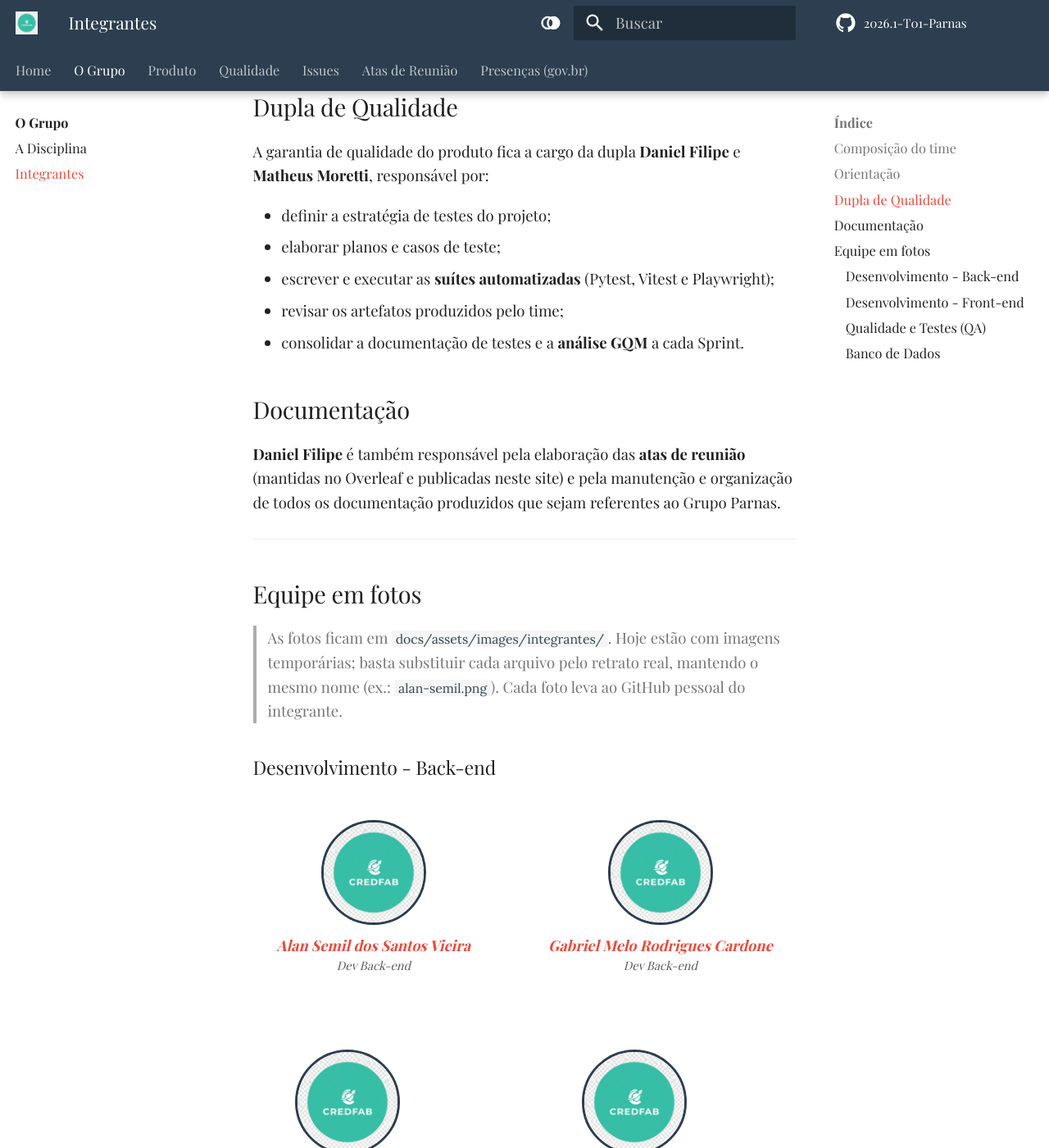
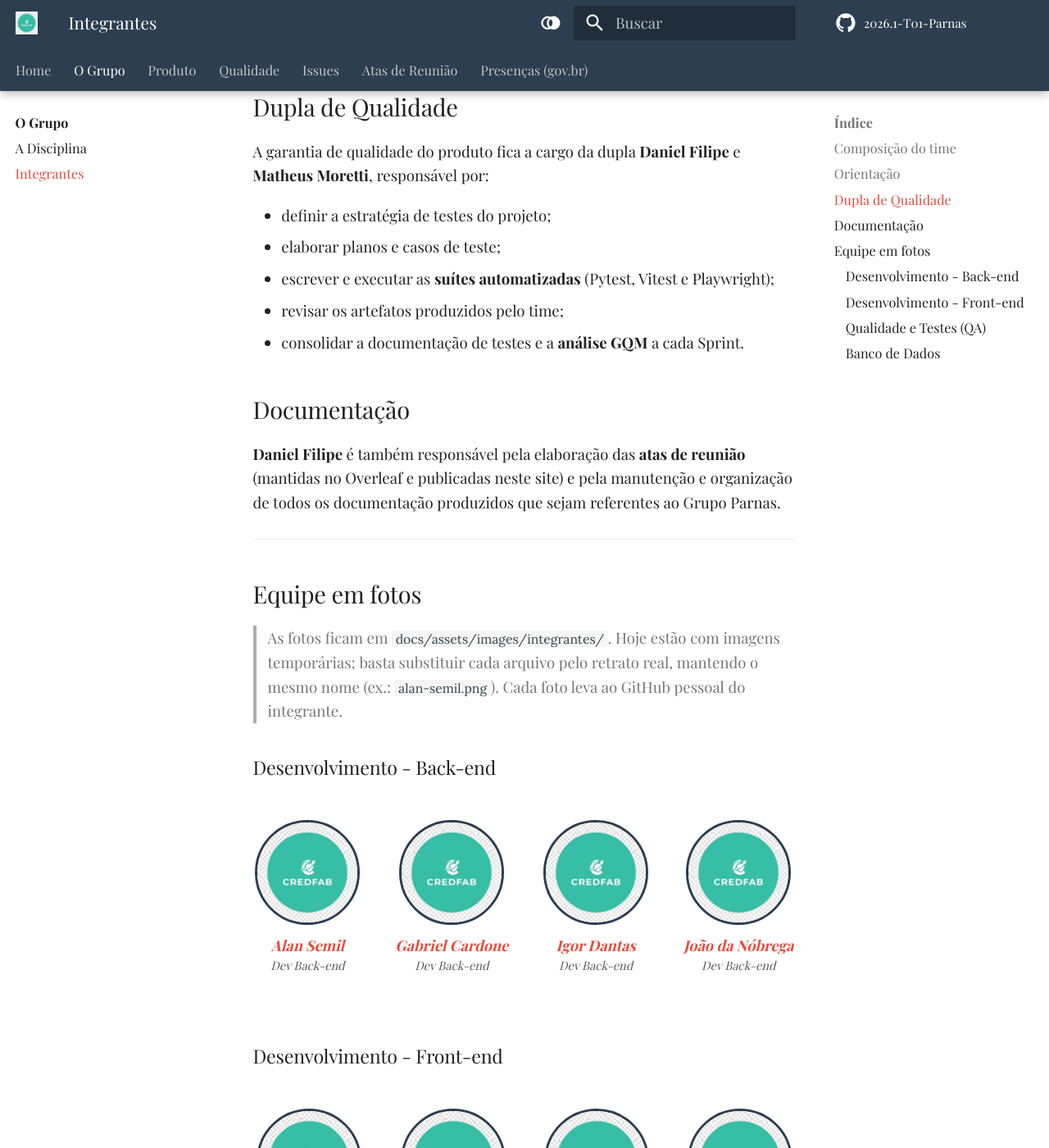
Before and after one commit to FGA0138-MDS-Ajax/2026.1-T01-Parnas, an MkDocs documentation site: the page built from docs/sobre/integrantes.md, in a window 1280 px wide and 1400 px high, scrolled down 1392 px. Shown: the whole window at 82% size. Built offline with MkDocs 1.6.1 and Material for MkDocs 9.7.7, drawn with Linux system fonts in a browser that asks for light colours; some web fonts are replaced; comment, search, counter and statistics services are not loaded; some of the changed text lies outside the part shown.

Commit message:
docs: encurta nomes da equipe e alinha as fotos dos integrantes

```diff
--- a/docs/sobre/integrantes.md
+++ b/docs/sobre/integrantes.md
@@ -57,28 +57,28 @@ referentes ao Grupo Parnas.
 <figure class="team-card" markdown>
 [![Alan Semil dos Santos Vieira](../assets/images/integrantes/alan-semil.png)](https://github.com/Semil-2006)
 <figcaption markdown>
-**[Alan Semil dos Santos Vieira](https://github.com/Semil-2006)**<br>
+**[Alan Semil](https://github.com/Semil-2006)**<br>
 <small>Dev Back-end</small>
 </figcaption>
 </figure>
 <figure class="team-card" markdown>
 [![Gabriel Melo Rodrigues Cardone](../assets/images/integrantes/gabriel-cardone.png)](https://github.com/gabriellcardone-06)
 <figcaption markdown>
-**[Gabriel Melo Rodrigues Cardone](https://github.com/gabriellcardone-06)**<br>
+**[Gabriel Cardone](https://github.com/gabriellcardone-06)**<br>
 <small>Dev Back-end</small>
 </figcaption>
 </figure>
 <figure class="team-card" markdown>
 [![Igor Dantas Araújo](../assets/images/integrantes/igor-dantas.png)](https://github.com/IgorDARAUJO)
 <figcaption markdown>
-**[Igor Dantas Araújo](https://github.com/IgorDARAUJO)**<br>
+**[Igor Dantas](https://github.com/IgorDARAUJO)**<br>
 <small>Dev Back-end</small>
 </figcaption>
 </figure>
 <figure class="team-card" markdown>
 [![João Pedro da Nóbrega Souza Cordeiro](../assets/images/integrantes/joao-pedro.png)](https://github.com/nbg-cordeiro)
 <figcaption markdown>
-**[João Pedro da Nóbrega Souza Cordeiro](https://github.com/nbg-cordeiro)**<br>
+**[João da Nóbrega](https://github.com/nbg-cordeiro)**<br>
 <small>Dev Back-end</small>
 </figcaption>
 </figure>
@@ -90,28 +90,28 @@ referentes ao Grupo Parnas.
 <figure class="team-card" markdown>
 [![Anna Júlia Aparecida Silva Primo](../assets/images/integrantes/anna-julia.png)](https://github.com/annaaju)
 <figcaption markdown>
-**[Anna Júlia Aparecida Silva Primo](https://github.com/annaaju)**<br>
+**[Anna Júlia](https://github.com/annaaju)**<br>
 <small>Dev Front-end</small>
 </figcaption>
 </figure>
 <figure class="team-card" markdown>
 [![Cibelle de Assis Silva](../assets/images/integrantes/cibelle.png)](https://github.com/cibelledeas-boop)
 <figcaption markdown>
-**[Cibelle de Assis Silva](https://github.com/cibelledeas-boop)**<br>
+**[Cibelle de Assis](https://github.com/cibelledeas-boop)**<br>
 <small>Dev Front-end</small>
 </figcaption>
 </figure>
 <figure class="team-card" markdown>
 [![João Marcos Santos e Carvalho](../assets/images/integrantes/joao-marcos.png)](https://github.com/dev-joaocarvalho)
 <figcaption markdown>
-**[João Marcos Santos e Carvalho](https://github.com/dev-joaocarvalho)**<br>
+**[João Marcos](https://github.com/dev-joaocarvalho)**<br>
 <small>Dev Front-end</small>
 </figcaption>
 </figure>
 <figure class="team-card" markdown>
 [![Júlia Amanda Silva Lima](../assets/images/integrantes/julia-amanda.png)](https://github.com/juliaamandasl)
 <figcaption markdown>
-**[Júlia Amanda Silva Lima](https://github.com/juliaamandasl)**<br>
+**[Júlia Amanda](https://github.com/juliaamandasl)**<br>
 <small>Dev Front-end</small>
 </figcaption>
 </figure>
--- a/docs/stylesheets/extra.css
+++ b/docs/stylesheets/extra.css
@@ -110,11 +110,15 @@
   flex-wrap: wrap;
   gap: 1.6rem;
   justify-content: center;
+  align-items: flex-start;
   margin: 1.2rem 0 2rem;
 }
 .team-card {
   width: 150px;
   margin: 0;
+  display: flex;
+  flex-direction: column;
+  align-items: center;
   text-align: center;
 }
 .team-card p {
@@ -127,11 +131,13 @@
   object-fit: cover;
   border: 3px solid var(--md-primary-fg-color);
   background: var(--md-default-fg-color--lightest);
+  display: block;
 }
 .team-card figcaption {
   margin-top: .55rem;
   font-size: .78rem;
   line-height: 1.3;
+  min-height: 2.6em;
 }
 .team-card figcaption small {
   opacity: .75;
```
Also changed, not shown: other parts of docs/sobre/integrantes.md (+4 -4 lines).
